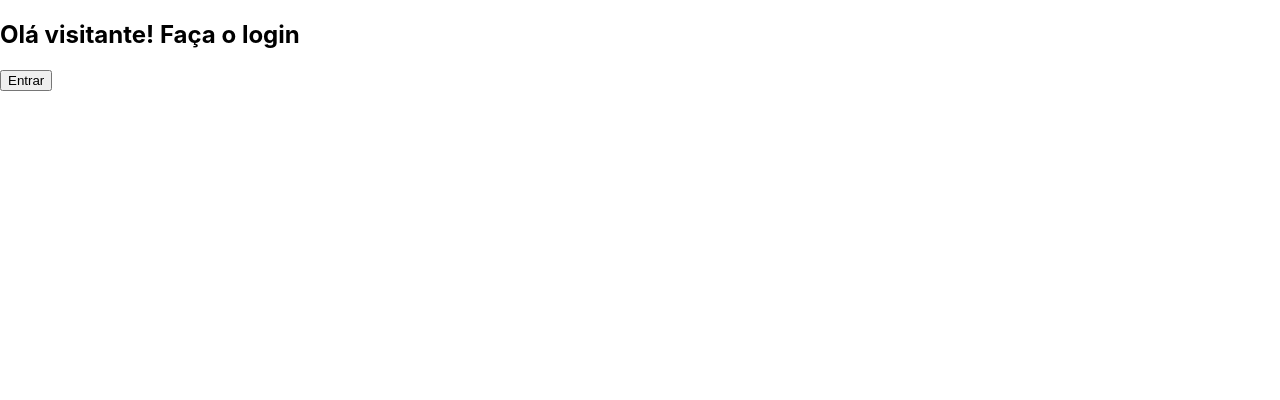
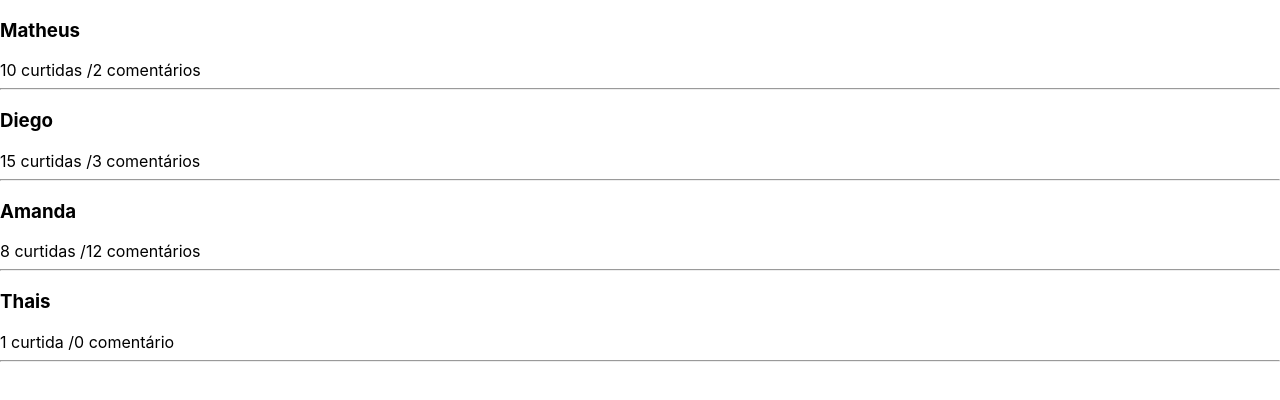
Before and after one commit to diegorofe/Biscoito-da-Sorte-React.Js, a React (Create React App) app: page / in a window 1280 px wide. Shown: the top 400 px of the page. Built offline with nearby package versions, Linux system fonts and the light colour scheme.

Commit message:
trabalhando com listas

```diff
--- a/src/App.js
+++ b/src/App.js
@@ -1,40 +1,34 @@
 import React, { Component } from 'react';
+import Feed from './components/feed';
 
 export default class App extends Component {
 
 constructor(props){
   super(props);
   this.state = {
-    status: false
+    feed: [
+      {id: 1, username: 'Matheus', curtidas: 10, comentarios: 2},
+      {id: 2, username: 'Diego', curtidas: 15, comentarios: 3},
+      {id: 3, username: 'Amanda', curtidas: 8, comentarios: 12},
+      {id: 4, username: 'Thais', curtidas: 1, comentarios: 0}
+    ]
   };
-
-  this.entrar = this.entrar.bind(this);
-  this.sair = this.sair.bind(this);
 }
 
-entrar(){
 
-  this.setState({status: true});
-}
-
-sair(){
-
-  this.setState({status: false})
-}
 
 render(){
   return(
     <div>
-      {this.state.status ?
-      <div>
-        <h2>Bem vindo ao Sistema</h2>
-        <button onClick={this.sair}>sair</button>
-      </div> :
-      <div>
-        <h2>Olá visitante! Faça o login</h2>
-        <button onClick={this.entrar}>Entrar</button>
-      </div>
-      }
+      {this.state.feed.map( (item) => {
+        return(
+          <Feed
+          id={item.id}
+          username={item.username}
+          curtidas={item.curtidas}
+          comentarios={item.comentarios} />
+        );
+      })}
     </div>
   );
 }
--- /dev/null
+++ b/src/components/feed/index.js
@@ -0,0 +1,21 @@
+import React, { Component } from 'react'
+
+export default class Feed extends Component{
+
+    render(){
+        return(
+            <div key= {this.props.id}>
+                <h3>{this.props.username}</h3>
+                <a>{this.props.curtidas > 1 ?
+                this.props.curtidas + " curtidas" :
+                this.props.curtidas + " curtida" } /
+
+                {this.props.comentarios > 1 ?
+                this.props.comentarios + " comentários" :
+                this.props.comentarios + " comentário"} </a>
+                <hr/>
+            </div>
+        );
+    }
+
+}
```
